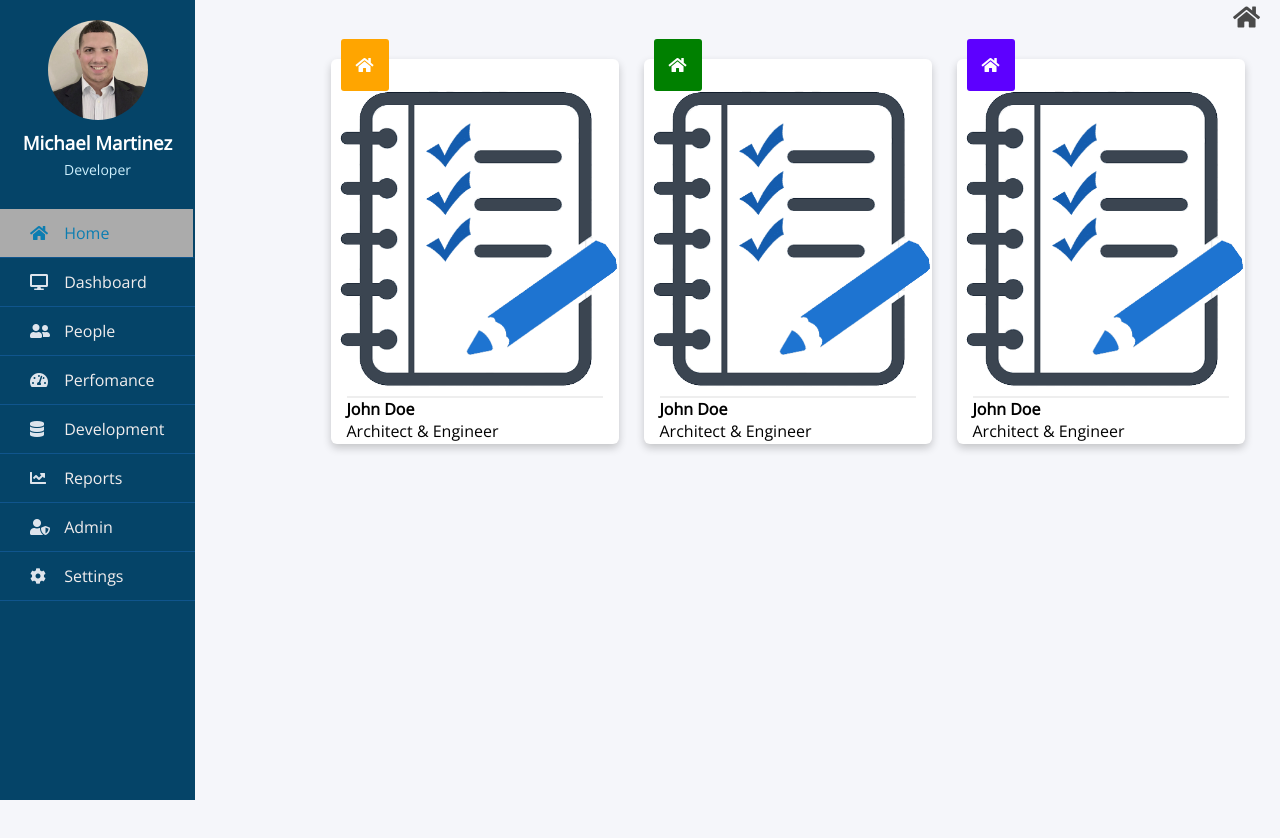
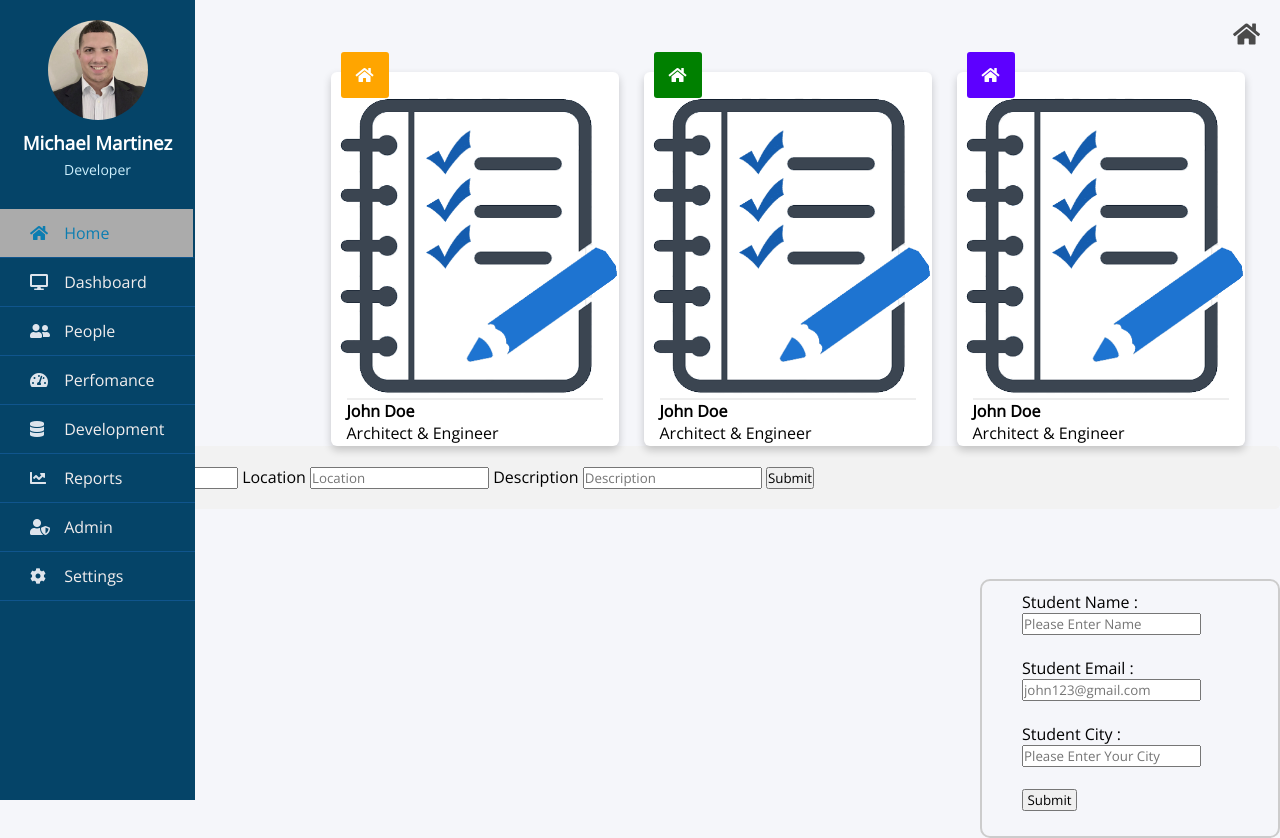
Before and after one commit to martinez439/php-xampp-tracker, a PHP site: page / in a window 1280 px wide. Before the commit the page ends 800 px from the top, so only its background shows below. Run offline with PHP 8.4, Linux system fonts and the light colour scheme; some libraries are stand-ins or nearby versions.

Commit message:
form and server testing

```diff
--- /dev/null
+++ b/add.php
@@ -0,0 +1,30 @@
+<?php
+if(isset($_POST["submit"])){
+$hostname='localhost';
+$username='root';
+$password='';
+
+try {
+$dbh = new PDO("mysql:host=$hostname;dbname=CompanyWideTracker",$username,$password);
+
+$dbh->setAttribute(PDO::ATTR_ERRMODE, PDO::ERRMODE_EXCEPTION); // <== add this line
+$sql = "INSERT INTO issues (user, location, description)
+VALUES ('".$_POST["user"]."','".$_POST["location"]."','".$_POST["description"]."')";
+if ($dbh->query($sql)) {
+header('Location: /index.php');
+echo "<script type= 'text/javascript'>alert('New Record Inserted Successfully');</script>";
+
+}
+else{
+echo "<script type= 'text/javascript'>alert('Data not successfully Inserted.');</script>";
+}
+header(index.php);
+$dbh = null;
+}
+catch(PDOException $e)
+{
+echo $e->getMessage();
+}
+
+}
+?>
--- a/config.php
+++ b/config.php
@@ -2,4 +2,9 @@
 $servername = "localhost";
 $username = "root";
 $password = "";
+$dbname = "CompanyWideTracker";
+$dsn        = "mysql:host=$servername;dbname=$dbname"; // will use later
+$options    = array(
+                PDO::ATTR_ERRMODE => PDO::ERRMODE_EXCEPTION
+              );
 ?>
--- /dev/null
+++ b/config2.php
@@ -0,0 +1,20 @@
+<?php
+
+$databaseHost = 'localhost';
+$databaseName = 'CompanyWideTracker';
+$databaseUsername = 'root';
+$databasePassword = '';
+
+try {
+	// http://php.net/manual/en/pdo.connections.php
+	$dbConn = new PDO("mysql:host={$databaseHost};dbname={$databaseName}", $databaseUsername, $databasePassword);
+
+	$dbConn->setAttribute(PDO::ATTR_ERRMODE, PDO::ERRMODE_EXCEPTION);
+  echo "Connected successfully"; // Setting Error Mode as Exception
+   // header("Location: index.php");
+	// More on setAttribute: http://php.net/manual/en/pdo.setattribute.php
+} catch(PDOException $e) {
+	echo $e->getMessage();
+}
+
+?>
--- /dev/null
+++ b/create4.php
@@ -0,0 +1,49 @@
+<?php
+//include_once("config2.php");
+
+if(isset($_POST['Submit'])) {
+	$user = $_POST['user'];
+	$location = $_POST['location'];
+	$description = $_POST['description'];
+
+	// checking empty fields
+    /*
+	if(empty($name) || empty($age) || empty($email)) {
+
+		if(empty($name)) {
+			echo "<font color='red'>Name field is empty.</font><br/>";
+		}
+
+		if(empty($age)) {
+			echo "<font color='red'>Age field is empty.</font><br/>";
+		}
+
+		if(empty($email)) {
+			echo "<font color='red'>Email field is empty.</font><br/>";
+		}
+
+		//link to the previous page
+		echo "<br/><a href='javascript:self.history.back();'>Go Back</a>";
+	} else {
+		// if all the fields are filled (not empty)
+			*/
+		//insert data to database
+		$sql = "INSERT INTO `issues`(user, location, description) VALUES(:user, :location, :description)";
+		$query = $dbConn->prepare($sql);
+
+		$query->bindparam(':user', $user);
+		$query->bindparam(':location', $location);
+		$query->bindparam(':description', $description);
+		$query->execute();
+        var_dump($query);
+
+
+		// Alternative to above bindparam and execute
+		// $query->execute(array(':name' => $name, ':email' => $email, ':age' => $age));
+
+		//display success message
+		//echo "<font color='green'>Data added successfully.";
+		echo "<br/><a href='index.php'>View Result</a>";
+	}
+
+?>
--- a/index.php
+++ b/index.php
@@ -1,3 +1,8 @@
+<?php
+require 'create4.php';
+include_once 'config2.php';
+require 'add.php';
+?>
 <!DOCTYPE html>
 <html lang="en">
 <head>
@@ -119,6 +124,60 @@
       </div>
 
     </div>
+
+
     </div>
+
+
+    </div>
+
+
+<div class="w3">
+  <form action="create4.php">
+    <label for="user">User</label>
+    <input type="text" id="user" name="user" placeholder="Your name..">
+
+    <label for="location">Location</label>
+    <input type="text" id="location" name="location" placeholder="Location">
+
+    <label for="description">Description</label>
+    <input type="text" id="description" name="description" placeholder="Description">
+<!--
+    <label for="country">Country</label>
+    <select id="country" name="country">
+      <option value="australia">Australia</option>
+      <option value="canada">Canada</option>
+      <option value="usa">USA</option>
+    </select>
+-->
+
+    <input type="submit" value="Submit">
+  </form>
+</div>
+
+<div id="add">
+<form action="add.php" method="post">
+<label>Student Name :</label>
+<input type="text" name="user" id="user" required="required" placeholder="Please Enter Name"/><br /><br />
+<label>Student Email :</label>
+<input type="text" name="location" id="location" required="required" placeholder="john123@gmail.com"/><br/><br />
+<label>Student City :</label>
+<input type="text" name="description" id="description" required="required" placeholder="Please Enter Your City"/><br/><br />
+<input type="submit" value=" Submit " name="submit"/><br />
+</form>
+</div>
+<!--
+<div id="add">
+<form action="" method="post">
+<label>Student Name :</label>
+<input type="text" name="stu_name" id="name" required="required" placeholder="Please Enter Name"/><br /><br />
+<label>Student Email :</label>
+<input type="email" name="stu_email" id="email" required="required" placeholder="john123@gmail.com"/><br/><br />
+<label>Student City :</label>
+<input type="text" name="stu_city" id="city" required="required" placeholder="Please Enter Your City"/><br/><br />
+<input type="submit" value=" Submit " name="submit"/><br />
+</form>
+</div>
+-->
 </body>
 </html>
--- a/styles.css
+++ b/styles.css
@@ -17,8 +17,51 @@ hr {
     border: 1px solid #eee;
 }
 
+.w3 {
+    padding-left: 100px;
+    border-radius: 5px;
+    background-color: #f2f2f2;
+    padding: 20px;
+}
 
+#add {
+width:300px;
+float: right;
+border-radius: 10px;
+font-family:raleway;
+border: 2px solid #ccc;
+padding: 10px 40px 25px;
+margin-top: 70px;
 
+}
+
+/*
+
+input[type=text], select {
+    width: 50%;
+    padding: 12px 20px;
+    margin: 8px 0;
+    display: inline-block;
+    border: 1px solid #ccc;
+    border-radius: 4px;
+    box-sizing: border-box;
+  }
+
+  input[type=submit] {
+    width: 50%;
+    background-color: #4CAF50;
+    color: white;
+    padding: 14px 20px;
+    margin: 8px 0;
+    border: none;
+    border-radius: 4px;
+    cursor: pointer;
+  }
+
+  input[type=submit]:hover {
+    background-color: #45a049;
+  }
+*/
 .topnav{
     display: flex;
     flex-direction: row;
@@ -169,6 +212,30 @@ hr {
     padding: 15px;
 }
 
+.issue-form {
+    display: flex;
+    background-color: red;
+    padding-left: 300px;
+}
+
+.newUser {
+    box-shadow: 0 4px 8px 0 rgba(0,0,0,0.2);
+    transition: 0.3s;
+    width: 30%;
+    justify-content: center;
+    margin-right: 25px;
+    background-color: #ffffff;
+    border-radius: 6px;
+    padding-top: 5px;
+
+  }
+
+ #testform form {
+   background-color: red;
+   padding: 10px;
+  }
+
+
 @media screen and (max-width: 655px) {
     .layout {
       display: block;
```
Also changed, not shown: create.php (added, +30 -0 lines), create3.php (added, +26 -0 lines), createtest.php (added, +21 -0 lines), server.php (+16 -0 lines).
